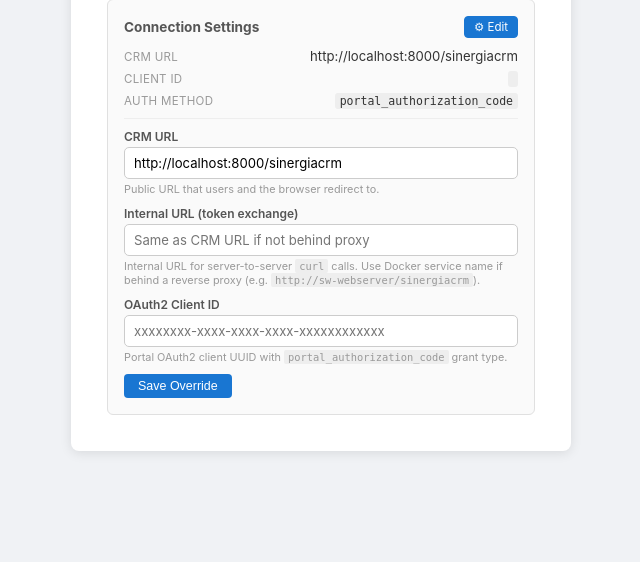
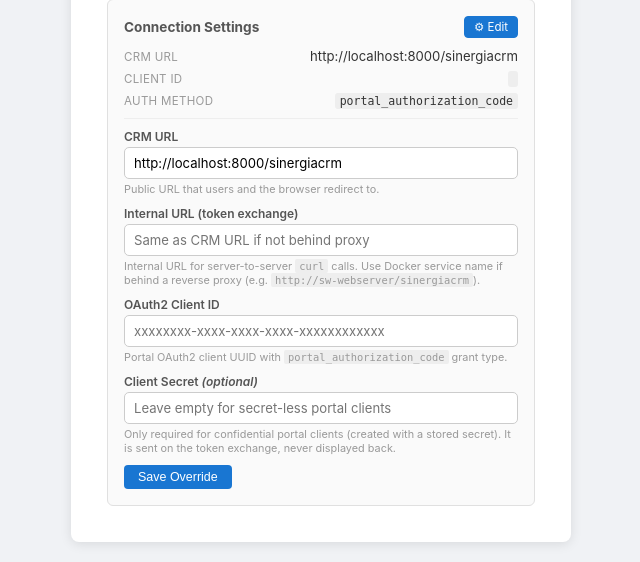
Before and after one commit to SinergiaTIC/SinergiaCRM-API-Examples, a PHP site: page /sinergiacrm/PortalOauth/ in a window 1280 px wide, after a click that opens the changed part. Shown: the part 442-1004 px from the top of the page, without its empty margins (319-959 px from the left). Before the commit the page ends 895 px from the top, so only its background shows below. Run offline with PHP 8.4, Linux system fonts and the light colour scheme.

Commit message:
Updating client secret and docs

```diff
--- a/PortalOauth/config.dist.php
+++ b/PortalOauth/config.dist.php
@@ -15,6 +15,11 @@ return [
     // OAuth2 Client UUID — create in CRM: Administration → OAuth2 Clients
     'client_id'     => getenv('OAUTH_CLIENT_ID')  ?: 'your-oauth2-client-uuid',
 
+    // Client secret — only required for confidential portal clients (created with a
+    // stored secret). Leave empty for secret-less portal clients. Sent on the token
+    // exchange when set.
+    'client_secret' => getenv('OAUTH_CLIENT_SECRET') ?: '',
+
     // Must match the redirect_uri on the OAuth2 Client exactly
     'redirect_uri'  => getenv('OAUTH_REDIRECT_URI') ?: 'http://localhost:8000/SinergiaCRM-API-Examples/PortalOauth/callback.php',
 ];
--- a/PortalOauth/index.php
+++ b/PortalOauth/index.php
@@ -48,6 +48,7 @@ function loadPortalConfig(): array
         'crm_url'       => $vars['CRM_URL'] ?? $vars['crm_url'] ?? 'http://localhost:8000/sinergiacrm',
         'crm_internal'  => $vars['CRM_INTERNAL'] ?? $vars['crm_internal'] ?? '',
         'client_id'     => $vars['OAUTH_CLIENT_ID'] ?? $vars['client_id'] ?? '',
+        'client_secret' => $vars['OAUTH_CLIENT_SECRET'] ?? $vars['client_secret'] ?? '',
         'redirect_uri'  => $vars['OAUTH_REDIRECT_URI'] ?? $vars['redirect_uri'] ?? '',
     ];
 }
@@ -78,6 +79,7 @@ if ($_SERVER['REQUEST_METHOD'] === 'POST' && isset($_POST['save_settings'])) {
         'crm_url'       => $_POST['crm_url'] ?? '',
         'crm_internal'  => $_POST['crm_internal'] ?? '',
         'client_id'     => $_POST['client_id'] ?? '',
+        'client_secret' => $_POST['client_secret'] ?? '',
     ];
     file_put_contents($overrideFile, json_encode($overrides, JSON_PRETTY_PRINT | JSON_UNESCAPED_SLASHES));
     $config = array_merge($config, array_filter($overrides, fn($v) => $v !== '' && $v !== null));
@@ -109,7 +111,7 @@ setcookie('oauth_demo_state', $state, time() + 600, '/', '', false, true);
  * Build the SinergiaCRM Portal Login URL with all OAuth2 parameters.
  * The user is redirected to this URL to authenticate on the CRM side.
  */
-$loginUrl = $config['crm_url'] . '/index.php?' . http_build_query([
+$loginUrl = rtrim($config['crm_url'], '/') . '/index.php?' . http_build_query([
     'entryPoint'    => 'sticPortalLogin',
     'client_id'     => $config['client_id'],
     'redirect_uri'  => $config['redirect_uri'],
@@ -273,6 +275,11 @@ $loginUrl = $config['crm_url'] . '/index.php?' . http_build_query([
                     <input type="text" name="client_id" id="client_id" value="<?= htmlspecialchars($config['client_id']) ?>" placeholder="xxxxxxxx-xxxx-xxxx-xxxx-xxxxxxxxxxxx">
                     <div class="field-help">Portal OAuth2 client UUID with <code>portal_authorization_code</code> grant type.</div>
                 </div>
+                <div class="field-group">
+                    <label for="client_secret">Client Secret <em>(optional)</em></label>
+                    <input type="password" name="client_secret" id="client_secret" value="<?= htmlspecialchars($config['client_secret'] ?? '') ?>" placeholder="Leave empty for secret-less portal clients" autocomplete="off">
+                    <div class="field-help">Only required for confidential portal clients (created with a stored secret). It is sent on the token exchange, never displayed back.</div>
+                </div>
                 <div class="btn-row">
                     <button type="submit" name="save_settings" class="btn-sm btn-save">Save Override</button>
                     <?php if ($hasOverrides): ?>
```
Also changed, not shown: PortalOauth/callback.php (+14 -6 lines), PortalOauth/README.md, README.md, v4.1/README.md, v8/README.md, 2 other files.
